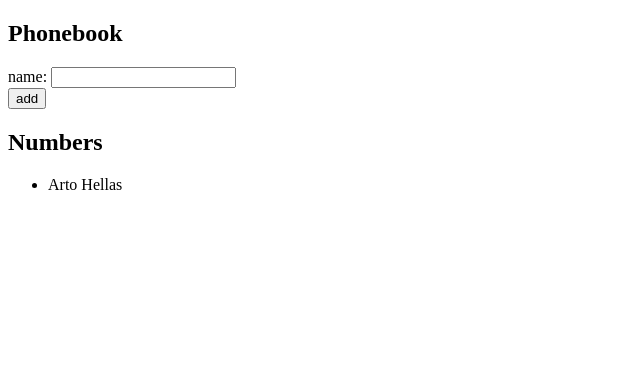
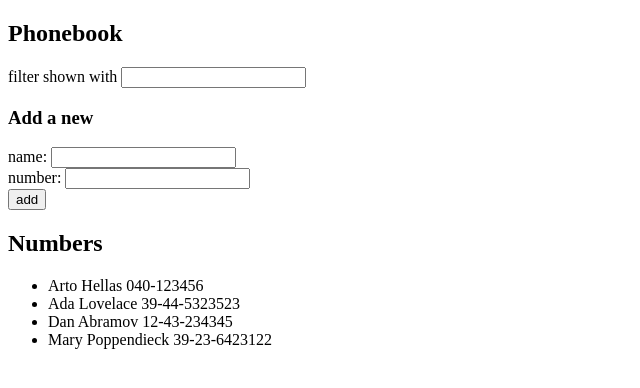
Before and after one commit to zxjlm/fullstackopen2021-exercise, a React (Create React App) app: page / in a window 1280 px wide. Shown: the top 388 px of the page, without its empty margins (0-640 px from the left). Built offline with nearby package versions, Linux system fonts and the light colour scheme.

Commit message:
2.8;2.9;2.10

```diff
--- a/src/App.js
+++ b/src/App.js
@@ -1,39 +1,33 @@
 import React, { useState } from "react";
 import Person from "./components/Person";
+import PersonForm from "./components/PersonForm";
+import Filter from "./components/Filter";
 
 const App = () => {
-  const [persons, setPersons] = useState([{ name: "Arto Hellas" }]);
-  const [newName, setNewName] = useState("");
-
-  const addPerson = (event) => {
-    event.preventDefault();
-    if (persons.find((person) => person.name === newName)) {
-      alert(`${newName} is already added to phonebook`);
-    } else {
-      setPersons(persons.concat({ name: newName }));
-    }
-    setNewName("");
-  };
-
-  const handleNameChange = (event) => {
-    setNewName(event.target.value);
-  };
+  const [persons, setPersons] = useState([
+    { name: "Arto Hellas", number: "040-123456" },
+    { name: "Ada Lovelace", number: "39-44-5323523" },
+    { name: "Dan Abramov", number: "12-43-234345" },
+    { name: "Mary Poppendieck", number: "39-23-6423122" },
+  ]);
+  const [personToShow, setPersonToShow] = useState(persons);
 
   return (
     <div>
       <h2>Phonebook</h2>
-      <form onSubmit={addPerson}>
-        <div>
-          name: <input value={newName} onChange={handleNameChange} />
-        </div>
-        <div>
-          <button type="submit">add</button>
-        </div>
-      </form>
+      <Filter persons={persons} setPersonToShow={setPersonToShow}></Filter>
+
+      <h3>Add a new</h3>
+      <PersonForm persons={persons} setPersons={setPersons}></PersonForm>
+
       <h2>Numbers</h2>
       <ul>
-        {persons.map((person) => (
-          <Person key={person.name} name={person.name}></Person>
+        {personToShow.map((person) => (
+          <Person
+            key={person.name}
+            name={person.name}
+            number={person.number}
+          ></Person>
         ))}
       </ul>
     </div>
--- /dev/null
+++ b/src/components/Filter.js
@@ -0,0 +1,24 @@
+import React from "react";
+
+const Filter = ({ persons, setPersonToShow }) => {
+  // const [searchContent, setSearchContent] = useState("");
+
+  const handleSearcherChane = (enevt) => {
+    let result = [];
+    persons.forEach((person) => {
+      if (person.name.toLowerCase().indexOf(enevt.target.value) !== -1) {
+        result.push(person);
+      }
+    });
+    setPersonToShow(result);
+  };
+
+  return (
+    <div>
+      <label htmlFor="phonebook-searcher">filter shown with </label>
+      <input id="phonebook-searcher" onChange={handleSearcherChane}></input>
+    </div>
+  );
+};
+
+export default Filter;
--- a/src/components/Person.js
+++ b/src/components/Person.js
@@ -1,5 +1,9 @@
 import React from "react";
 
-const Person = ({ name }) => <li>{name}</li>;
+const Person = ({ name, number }) => (
+  <li>
+    {name} {number}
+  </li>
+);
 
 export default Person;
--- /dev/null
+++ b/src/components/PersonForm.js
@@ -0,0 +1,41 @@
+import React, { useState } from "react";
+
+const PersonForm = ({ persons, setPersons }) => {
+  const [newName, setNewName] = useState("");
+  const [newNumber, setNewNumber] = useState("");
+
+  const handleNameChange = (event) => {
+    setNewName(event.target.value);
+  };
+
+  const handleNumberChange = (event) => {
+    setNewNumber(event.target.value);
+  };
+
+  const addPerson = (event) => {
+    event.preventDefault();
+    if (persons.find((person) => person.name === newName)) {
+      alert(`${newName} is already added to phonebook`);
+    } else {
+      setPersons(persons.concat({ name: newName, number: newNumber }));
+    }
+    setNewName("");
+    setNewNumber("");
+  };
+
+  return (
+    <form onSubmit={addPerson}>
+      <div>
+        name: <input value={newName} onChange={handleNameChange} />
+      </div>
+      <div>
+        number: <input value={newNumber} onChange={handleNumberChange} />
+      </div>
+      <div>
+        <button type="submit">add</button>
+      </div>
+    </form>
+  );
+};
+
+export default PersonForm;
```
